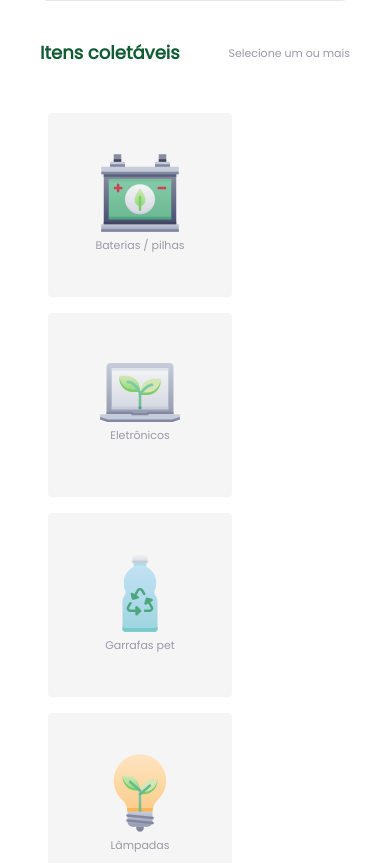
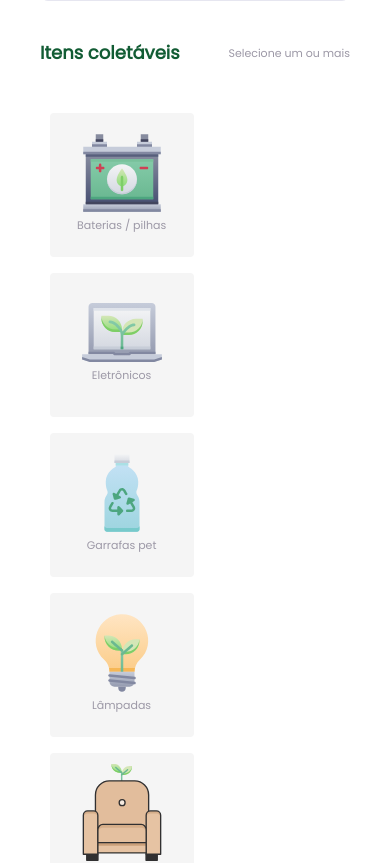
Before and after one commit to AntonioNarcilio/eco, a React (Create React App) app in the folder front/: page /createPoint in a window 390 px wide. Shown: the part 835-1698 px from the top of the page. Built offline with nearby package versions, Linux system fonts and the light colour scheme.

Commit message:
Adicionando responsividade na CreatePoint page

```diff
--- a/front/src/pages/CreatePoint/styles.js
+++ b/front/src/pages/CreatePoint/styles.js
@@ -116,6 +116,12 @@ export const SelectableContent = styled.div`
         color: #9C98A6;
         margin: 0 !important;
     }
+
+    @media(max-width: 800px) {
+        height: ${(props)=> !props.selected? '9rem' : '8.2rem'};
+        width: ${(props)=> !props.selected? '9rem' : '8.202rem'};
+        margin: 0.5rem 0.6rem 0.5rem 0.6rem !important;
+    }
 `
 
 export const ActionsContainer = styled.div`
```
